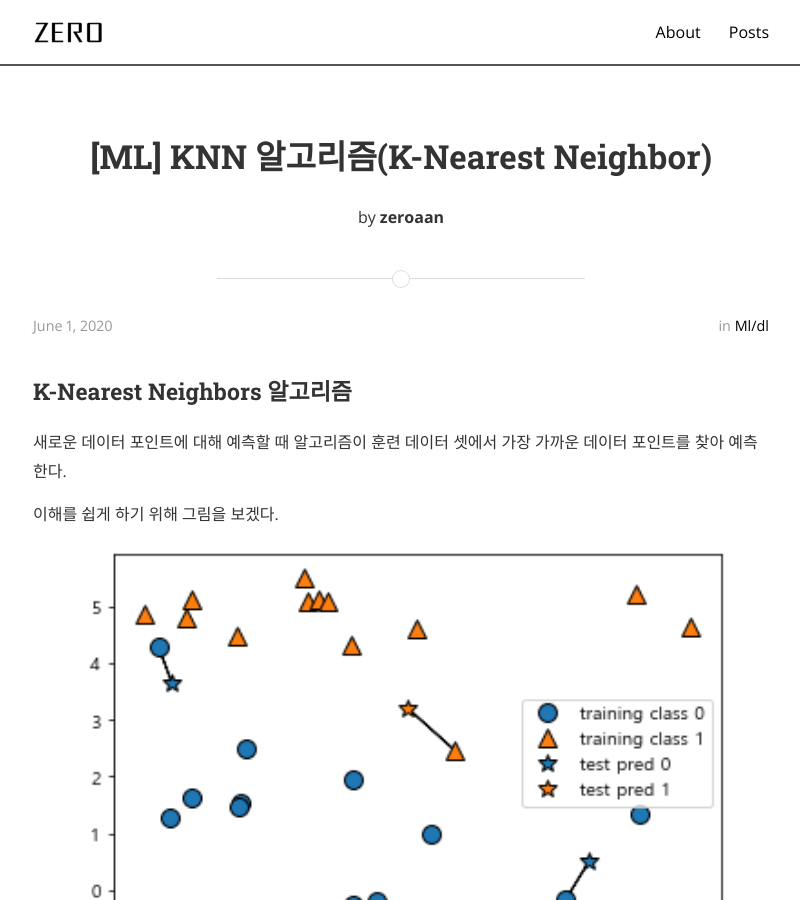
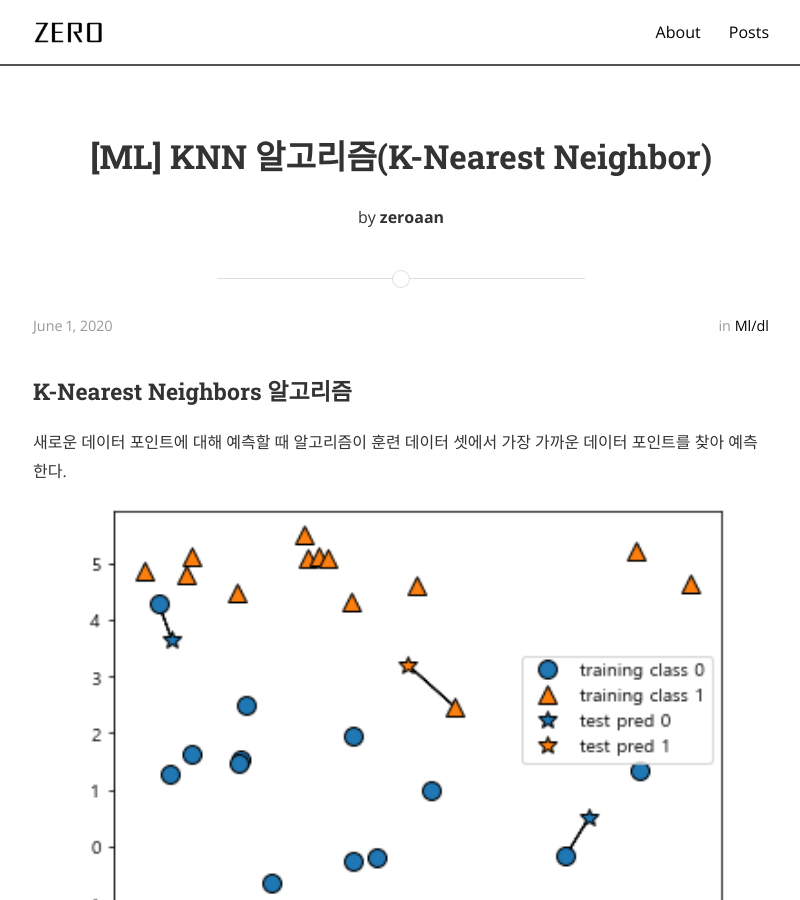
Before and after one commit to zeroaan/zeroaan.github.io, a Jekyll site: the page built from _posts/2020-06-01-[ML] KNN 알고리즘(K-Nearest Neighbor).md, in a window 1280 px wide and 900 px high. Shown: the whole window, without its empty margins (239-1039 px from the left). Built offline with Jekyll 4.4.1, drawn with Linux system fonts in a browser that asks for light colours; nearby versions of some CDN libraries; comment, search, counter and statistics services are not loaded.

Commit message:
Update: 2020-06-01-[ML] KNN 알고리즘(K-Nearest Neighbor)

```diff
--- a/_posts/2020-06-01-[ML] KNN 알고리즘(K-Nearest Neighbor).md
+++ b/_posts/2020-06-01-[ML] KNN 알고리즘(K-Nearest Neighbor).md
@@ -11,8 +11,6 @@ use_math: true
 
 ### K-Nearest Neighbors 알고리즘
 새로운 데이터 포인트에 대해 예측할 때 알고리즘이 훈련 데이터 셋에서 가장 가까운 데이터 포인트를 찾아 예측한다.
-
-이해를 쉽게 하기 위해 그림을 보겠다.
 
 ![knn_k1]({{site.baseurl}}/img/knn_k1.png)
 
```
